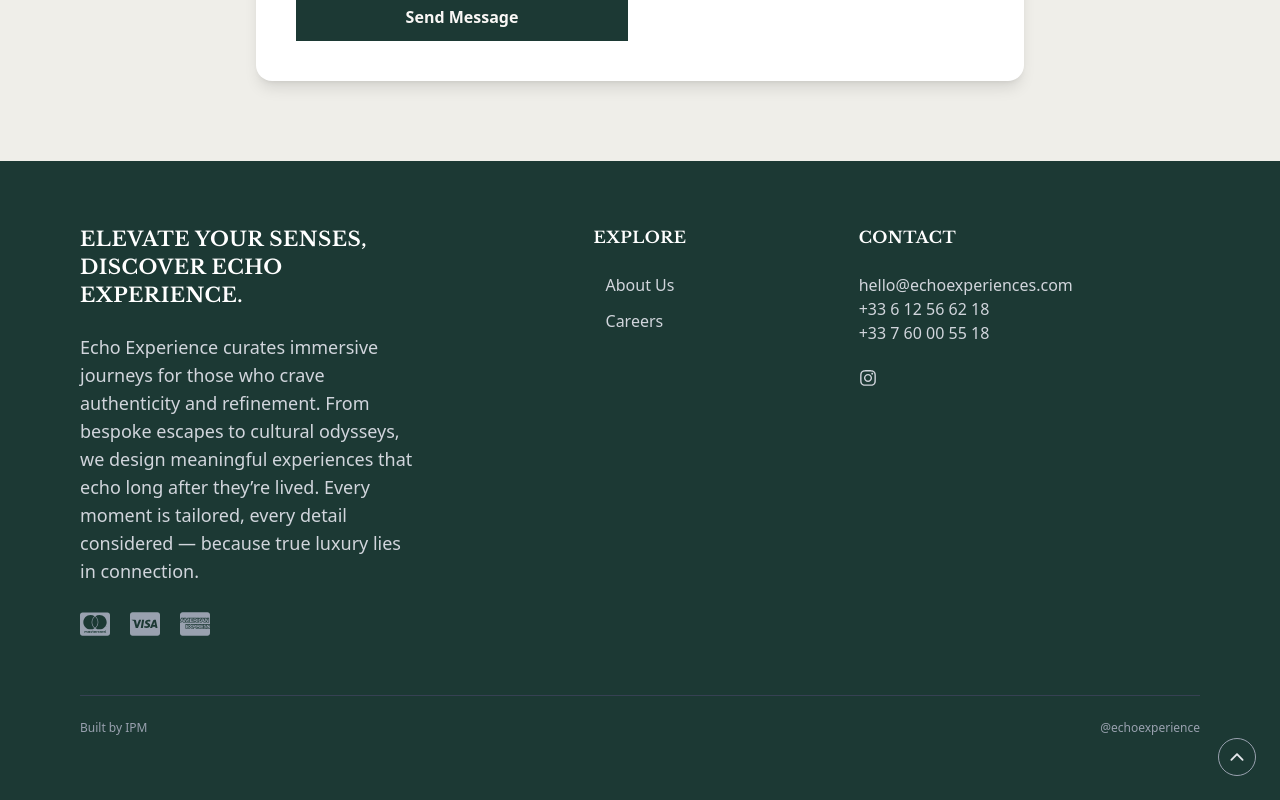
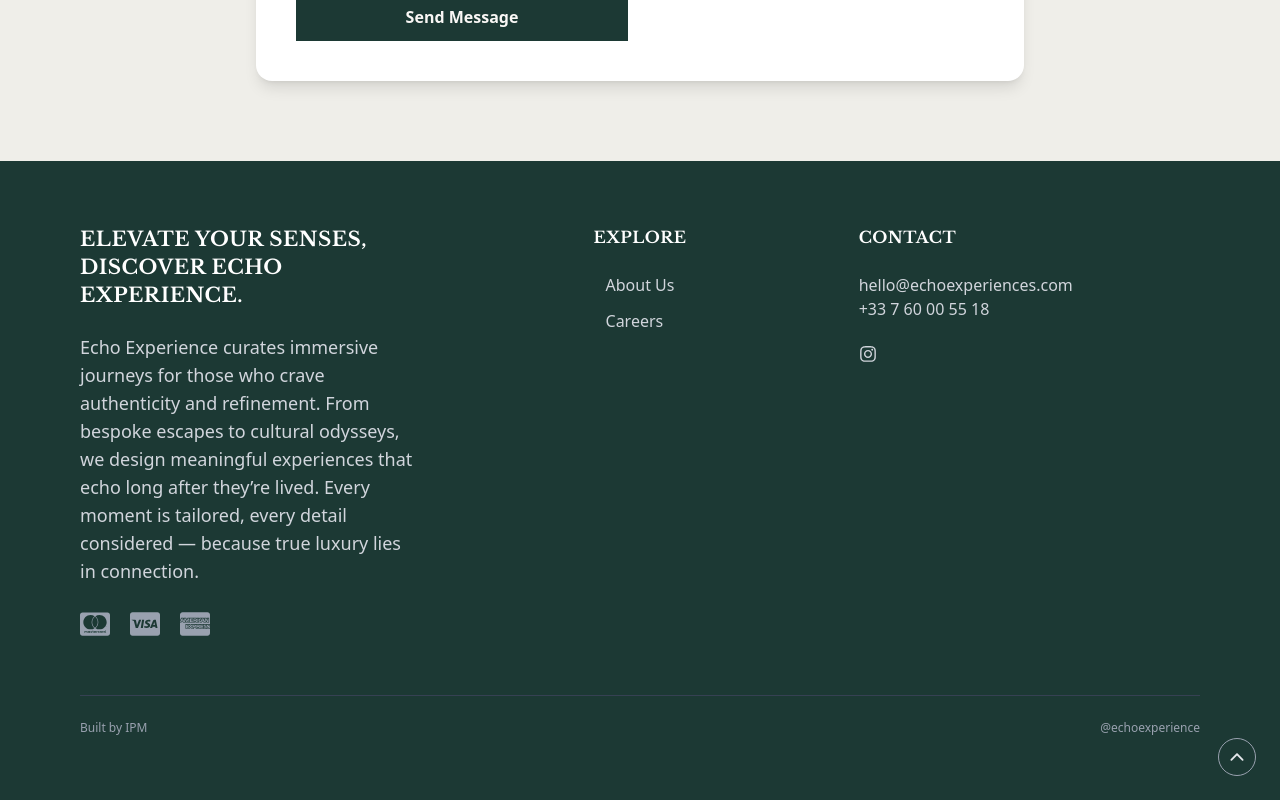
Before and after one commit to powei55/echo-experience, a Next.js app: page /contact-page in a window 1280 px wide. Shown: the part 1373-2173 px from the top of the page. Built offline with nearby package versions, Linux system fonts and the light colour scheme.

Commit message:
refactor: re-designed pages across the projects

```diff
--- a/app/(routes)/(home)/components/HeroSection/index.tsx
+++ b/app/(routes)/(home)/components/HeroSection/index.tsx
@@ -130,11 +130,11 @@ const HomePage = () => {
               }}
             >
               {/* Dark overlay */}
-              <div className="absolute inset-0 bg-black/40" />
+              <div className="absolute inset-0 bg-black/60" />
 
               {/* Glass content box */}
               <div className="absolute inset-0 flex items-center justify-center">
-              <div className="bg-black/30 backdrop-blur-md border border-white/20 p-12 text-center text-white shadow-lg z-10 w-full">
+                <div className="text-center text-white shadow-lg z-10">
 
                   <div className="flex flex-col items-center gap-8 md:gap-4 justify-center">
                     {/* Logo + Title */}
--- a/app/components/Footer/index.tsx
+++ b/app/components/Footer/index.tsx
@@ -83,13 +83,6 @@ const Footer = () => {
           </a>
           <br />
           <a
-            href="tel:+33612566218"
-            className="hover:underline"
-          >
-            +33 6 12 56 62 18
-          </a>
-          <br />
-          <a
             href="tel:+33760005518"
             className="hover:underline"
           >
```
